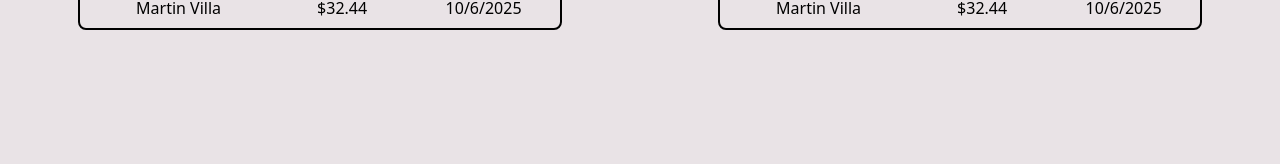
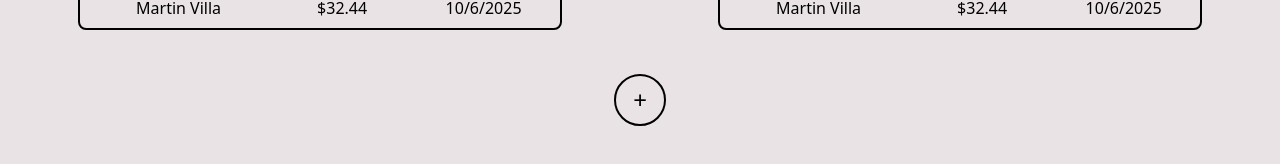
Before and after one commit to Oasis-NEU/f25-group-25, a React (Vite) app in the folder my-react-app/: page /dashboard in a window 1280 px wide. Shown: the part 580-744 px from the top of the page. Built offline with nearby package versions, Linux system fonts and the light colour scheme.

Commit message:
linked debts

```diff
--- a/my-react-app/src/App.jsx
+++ b/my-react-app/src/App.jsx
@@ -5,6 +5,7 @@ import { BrowserRouter, Routes, Route, Link } from "react-router-dom"
 import Landing from "./pages/landing";
 import Settings from "./pages/settings";
 import Login from "./pages/login";
+import Debts from "./pages/debts";
 
 function App() {
   return (
@@ -17,7 +18,7 @@ function App() {
         <Route path="/landing" element={<Landing />} />
         <Route path='/settings' element={<Settings/>}/>
         <Route path='/login' element={<Login/>}/>
-
+        <Route path='/debts' element={<Debts/>}/>
       </Routes>
     </BrowserRouter>
   )
--- a/my-react-app/src/pages/dashboard.jsx
+++ b/my-react-app/src/pages/dashboard.jsx
@@ -1,6 +1,6 @@
 import NavBar from "../navbar"
 import DebtTable from "../assets/debttable"
-
+import { Link } from "react-router-dom"
 function Dashboard() {
   return <div className="flex flex-col items-center">
     <NavBar></NavBar>
@@ -28,6 +28,11 @@ function Dashboard() {
             <DebtTable></DebtTable>
         </div>
     </div>
+    <div className="mt-12">
+        <Link to='/debts'>
+            <button className="rounded-full outline-2 w-12 h-12 text-2xl">+</button>
+        </Link>
+    </div>
   </div>
 }
 
```
Also changed, not shown: my-react-app/src/pages/debts.jsx (line endings or trailing spaces).
